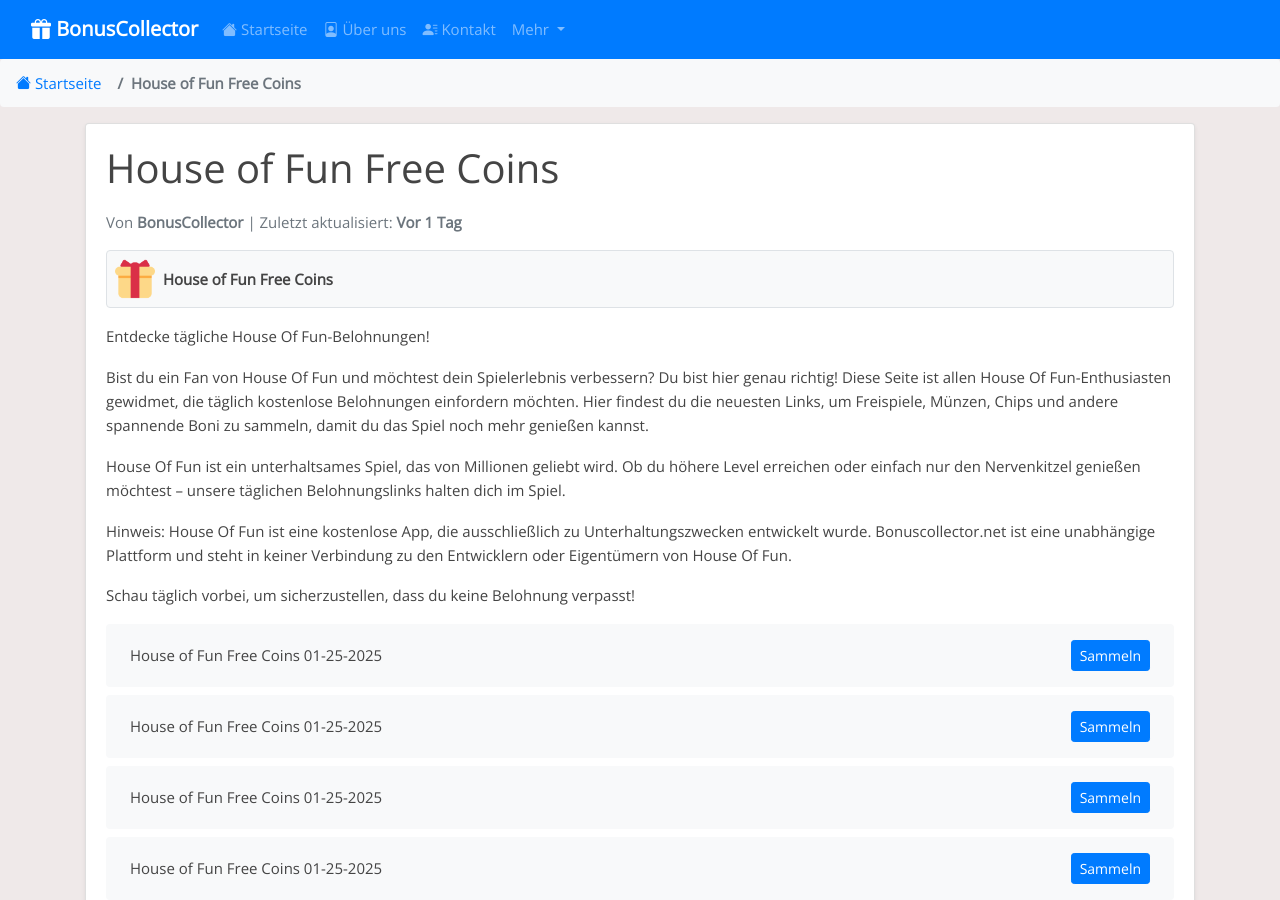
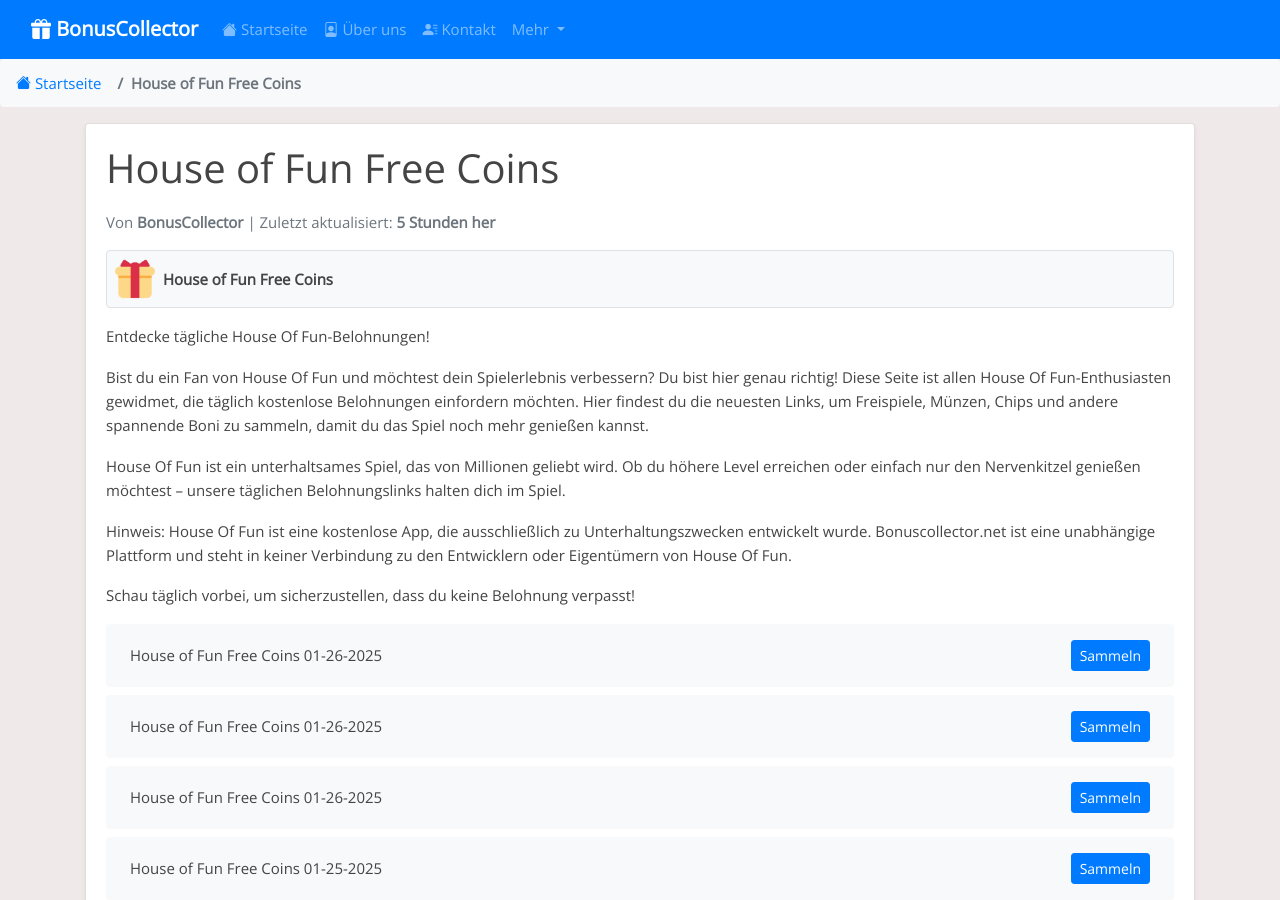
Before and after one commit to Prollad99/bs-de, a Jekyll site: the page built from _posts/2025-01-19-house-of-fun.md, in a window 1280 px wide and 900 px high. Built offline with Jekyll 4.4.1, drawn with Linux system fonts in a browser that asks for light colours; some of the changed text lies outside the part shown.

Commit message:
Aktualisiere house-of-fun-Belohnungslinks, Inhalte und Änderungsdatum

```diff
--- a/_data/include_files.yml
+++ b/_data/include_files.yml
@@ -26,7 +26,7 @@
   last_modified: 2025-01-25 17:10:09
 
 house-of-fun.html:
-  last_modified: 2025-01-25 05:12:20
+  last_modified: 2025-01-26 06:17:04
 
 crazy-coin.html:
   last_modified: 2025-01-25 18:16:02
--- a/_includes/house-of-fun.html
+++ b/_includes/house-of-fun.html
@@ -1,4 +1,16 @@
 <ul class="list-group mt-3 mb-4">
+  <li class="list-group-item d-flex justify-content-between align-items-center">
+    <span>House of Fun Free Coins 01-26-2025</span>
+    <a href="https://playtika.onelink.me/hof/w4blbwsu?af_dp=hof%3A%2F%2F&af_force_deeplink=true&c_id=2025M1D26_07&s_id=1060&deeplink=eyJpZCI6IjZhYTFkNTEyLTU3MjctNDljZi05MzQ0LTEyMmIyM2Q1MWVkMSIsImFjIjoiaG9mX2dpZnRfY291cG9uIn0=" class="btn btn-primary btn-sm">Sammeln</a>
+  </li>
+  <li class="list-group-item d-flex justify-content-between align-items-center">
+    <span>House of Fun Free Coins 01-26-2025</span>
+    <a href="https://playtika.onelink.me/hof/w4blbwsu?af_dp=hof%3A%2F%2F&af_force_deeplink=true&c_id=2025M1D25_23&s_id=1060&deeplink=eyJpZCI6Ijk3OWY5ZTUyLTI3NWQtNDc0Ni1hYzhhLTZlMzkyMzMzOGU4MSIsImFjIjoiaG9mX2dpZnRfY291cG9uIn0=" class="btn btn-primary btn-sm">Sammeln</a>
+  </li>
+  <li class="list-group-item d-flex justify-content-between align-items-center">
+    <span>House of Fun Free Coins 01-26-2025</span>
+    <a href="https://playtika.onelink.me/hof/w4blbwsu?af_dp=hof%3A%2F%2F&af_force_deeplink=true&c_id=2025M1D25_19&s_id=1060&deeplink=eyJpZCI6IjBmNDczMzFjLTM1NGYtNGIxOS04MDJiLTJmNGYwYjRlNjQyNyIsImFjIjoiaG9mX2dpZnRfY291cG9uIn0=" class="btn btn-primary btn-sm">Sammeln</a>
+  </li>
   <li class="list-group-item d-flex justify-content-between align-items-center">
     <span>House of Fun Free Coins 01-25-2025</span>
     <a href="https://playtika.onelink.me/hof/w4blbwsu?af_dp=hof%3A%2F%2F&af_force_deeplink=true&c_id=2025M1D25_07&s_id=1060&deeplink=eyJpZCI6Ijc4YjUwNDJhLTFhNmQtNDQ2Yy05OWM4LTJlNTRkMWMyMDYwYyIsImFjIjoiaG9mX2dpZnRfY291cG9uIn0=" class="btn btn-primary btn-sm">Sammeln</a>
@@ -387,16 +399,4 @@
     <span>House of Fun Free Coins 01-19-2025</span>
     <a href="https://playtika.onelink.me/hof/w4blbwsu?af_force_deeplink=true&deeplink=eyJpZCI6ImFiYWQ0MTI1LTE4NTUtNDRmMy1hNWIzLTA0YjI2ZTZjNGUyNyIsImFjIjoiaG9mX2dpZnRfY291cG9uIn0=" class="btn btn-primary btn-sm">Sammeln</a>
   </li>
-  <li class="list-group-item d-flex justify-content-between align-items-center">
-    <span>House of Fun Free Coins 01-19-2025</span>
-    <a href="https://playtika.onelink.me/hof/w4blbwsu?af_force_deeplink=true&deeplink=eyJpZCI6ImExODBmOTZkLTI1NjgtNDcwOS1iMjQ1LTU4MDg3NWU2MTdkYiIsImFjIjoiaG9mX2dpZnRfY291cG9uIn0=" class="btn btn-primary btn-sm">Sammeln</a>
-  </li>
-  <li class="list-group-item d-flex justify-content-between align-items-center">
-    <span>House of Fun Free Coins 01-19-2025</span>
-    <a href="https://playtika.onelink.me/hof/w4blbwsu?af_force_deeplink=true&deeplink=eyJpZCI6ImIyOGRhNGNkLTEyMjUtNGVlYi05NmIwLTE4YjBlNTBiZWJhNSIsImFjIjoiaG9mX2dpZnRfY291cG9uIn0=" class="btn btn-primary btn-sm">Sammeln</a>
-  </li>
-  <li class="list-group-item d-flex justify-content-between align-items-center">
-    <span>House of Fun Free Coins 01-19-2025</span>
-    <a href="https://playtika.onelink.me/hof/w4blbwsu?af_force_deeplink=true&deeplink=eyJpZCI6IjU5NDczN2JhLTQ0Y2ItNDIzOC04YmJhLWY0NzQ0OGZjNGFhZSIsImFjIjoiaG9mX2dpZnRfY291cG9uIn0=" class="btn btn-primary btn-sm">Sammeln</a>
-  </li>
 </ul>
```
Also changed, not shown: links-json/house-of-fun.json (+12 -12 lines).
